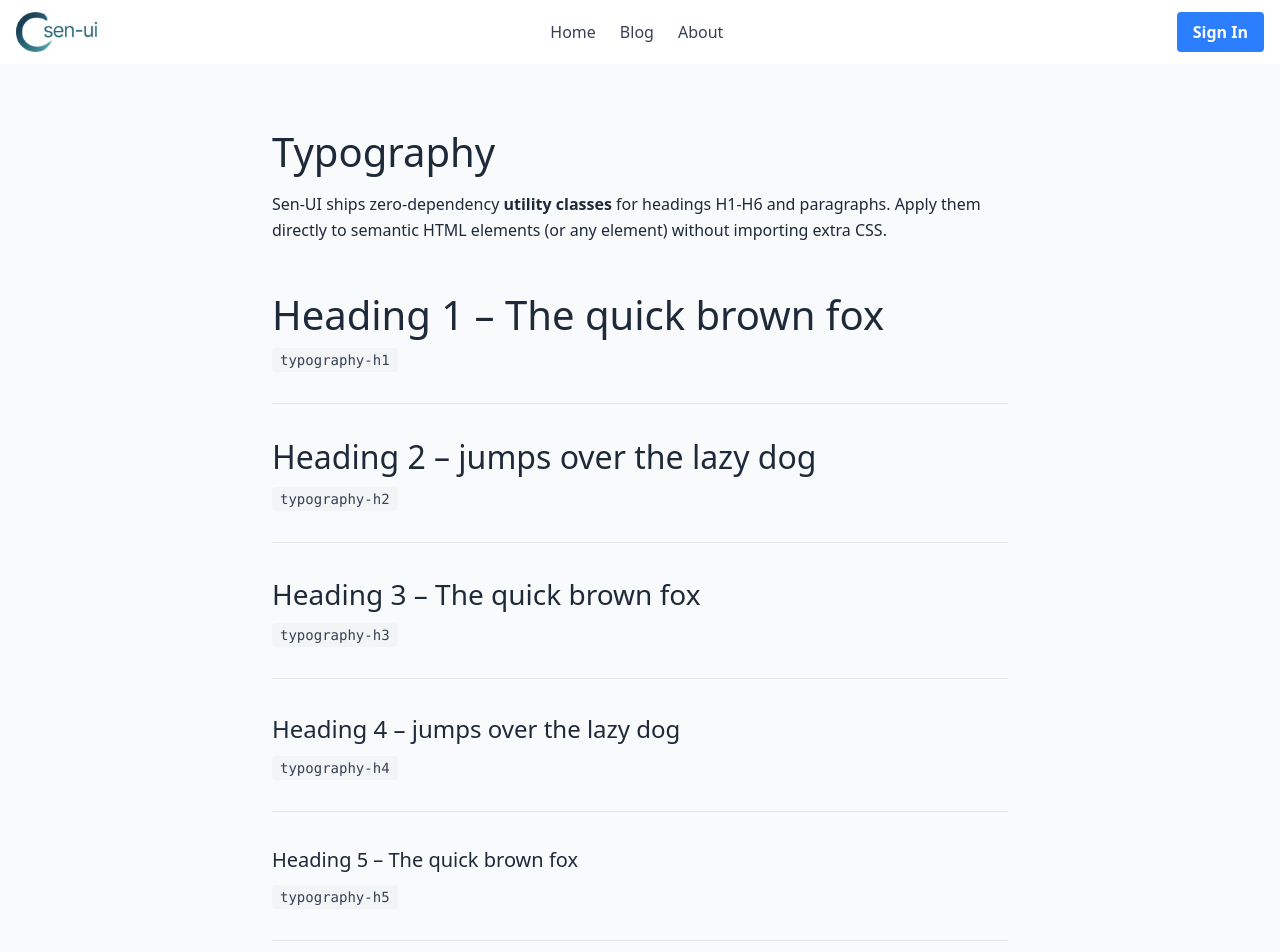
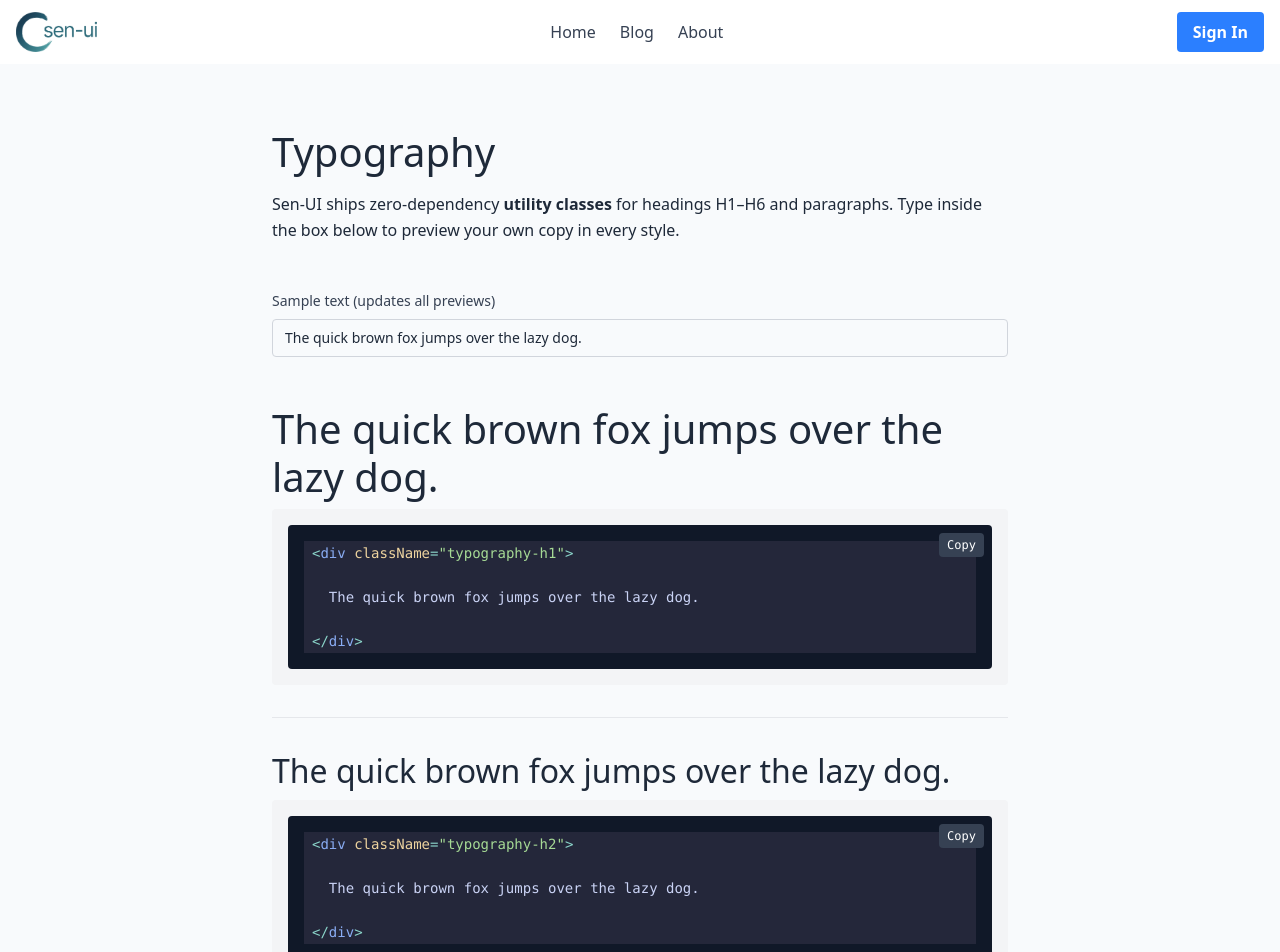
Before and after one commit to geryenkohawsen/sen-ui, a Next.js app: page /components/typography in a window 1280 px wide. Shown: the top 952 px of the page. Built offline with nearby package versions, Linux system fonts and the light colour scheme.

Commit message:
feat: implement TypographyPreviewer component for interactive typography examples

```diff
--- /dev/null
+++ b/app/components/typography/TypographyPreviewer.tsx
@@ -0,0 +1,97 @@
+'use client'
+import { SenCode } from '@/components/ui/SenCode'
+/* ------------------------------------------------------------------ */
+/*  <TypographyPreviewer> – Client wrapper with shared state          */
+/* ------------------------------------------------------------------ */
+
+import React, { useId, useState } from 'react'
+
+export function TypographyPreviewer() {
+  // Shared sample text state (defaults to classic pangram)
+  const [sampleText, setSampleText] = useState(
+    'The quick brown fox jumps over the lazy dog.'
+  )
+  const inputId = useId()
+
+  /** Available utility classes, kept in a simple array for easy mapping. */
+  const utilities: { label: string; className: string }[] = [
+    { label: 'H1', className: 'typography-h1' },
+    { label: 'H2', className: 'typography-h2' },
+    { label: 'H3', className: 'typography-h3' },
+    { label: 'H4', className: 'typography-h4' },
+    { label: 'H5', className: 'typography-h5' },
+    { label: 'H6', className: 'typography-h6' },
+    { label: 'Paragraph', className: 'typography-p' },
+  ]
+
+  return (
+    <>
+      {/* --- Live controls ------------------------------------------------ */}
+      <fieldset className="mb-12 space-y-2">
+        <label
+          htmlFor={inputId}
+          className="block text-sm font-medium text-gray-700 dark:text-gray-300"
+        >
+          Sample text&nbsp;(updates all previews)
+        </label>
+        <input
+          id={inputId}
+          type="text"
+          value={sampleText}
+          onChange={(e) => setSampleText(e.target.value)}
+          className="w-full rounded border border-gray-300 px-3 py-2 text-sm dark:border-gray-600 dark:bg-gray-800 dark:text-gray-100"
+        />
+      </fieldset>
+
+      {/* --- Preview list -------------------------------------------------- */}
+      <section className="space-y-8">
+        {utilities.map((util) => (
+          <PreviewBlock
+            key={util.label}
+            label={util.label}
+            className={util.className}
+            sampleText={sampleText}
+          />
+        ))}
+      </section>
+    </>
+  )
+}
+
+/* ------------------------------------------------------------------ */
+/*  <PreviewBlock> – renders the live sample + its JSX snippet       */
+/* ------------------------------------------------------------------ */
+interface PreviewBlockProps {
+  /** Human-readable label (e.g. “H1”). */
+  label: string
+  /** Tailwind utility class to apply (e.g. `typography-h1`). */
+  className: string
+  /** The text to render in the sample. */
+  sampleText: string
+}
+
+/**
+ * Renders one preview row: the live example plus the exact JSX you’d write.
+ */
+function PreviewBlock({ label, className, sampleText }: PreviewBlockProps) {
+  const snippet = [
+    `<div className="${className}">`,
+    `  ${sampleText}`,
+    `</div>`,
+  ].join('\n')
+
+  return (
+    <div className="border-b border-gray-200 pb-8 dark:border-gray-700">
+      {/* Live example */}
+      <div className={`${className} mb-2`}>{sampleText}</div>
+
+      {/* JSX snippet using SenCode */}
+      <pre
+        aria-label={`${label} render snippet`}
+        className="overflow-x-auto rounded bg-gray-100 p-4 text-sm text-gray-700 dark:bg-gray-800 dark:text-gray-200"
+      >
+        <SenCode code={snippet} />
+      </pre>
+    </div>
+  )
+}
--- a/app/components/typography/page.tsx
+++ b/app/components/typography/page.tsx
@@ -1,6 +1,7 @@
 // app/(docs)/typography/page.tsx
 import type { Metadata } from 'next'
 import React from 'react'
+import { TypographyPreviewer } from './TypographyPreviewer'
 
 /* ------------------------------------------------------------------ */
 /*  Page metadata (improves SEO & accessibility)                      */
@@ -12,104 +13,25 @@ export const metadata: Metadata = {
 }
 
 /* ------------------------------------------------------------------ */
-/*  <PreviewBlock> helper                                             */
-/* ------------------------------------------------------------------ */
-
-/**
- * Props for {@link PreviewBlock}.
- */
-interface PreviewBlockProps {
-  /** Human-readable label (e.g. “H1”). */
-  label: string
-  /** The Tailwind utility class to showcase (e.g. `typography-h1`). */
-  className: string
-  /** Example text that will be rendered with the utility class applied. */
-  sample: string
-}
-
-/**
- * Renders a single preview row (example text + code snippet).
- */
-function PreviewBlock({ label, className, sample }: PreviewBlockProps) {
-  return (
-    <div className="border-b border-gray-200 pb-8 dark:border-gray-700">
-      {/* Example text */}
-      <div className={`${className} mb-2`}>{sample}</div>
-
-      {/* Code snippet */}
-      <code
-        aria-label={`${label} utility class name`}
-        className="rounded bg-gray-100 px-2 py-1 text-sm text-gray-700 dark:bg-gray-800 dark:text-gray-200"
-      >
-        {className}
-      </code>
-    </div>
-  )
-}
-
-/* ------------------------------------------------------------------ */
-/*  Typography docs page                                              */
+/*  Typography docs page (Server Component shell)                     */
 /* ------------------------------------------------------------------ */
 export default function TypographyDocsPage() {
-  /* Early return pattern keeps indentation shallow */
-  const previews: PreviewBlockProps[] = [
-    {
-      label: 'H1',
-      className: 'typography-h1',
-      sample: 'Heading 1 – The quick brown fox',
-    },
-    {
-      label: 'H2',
-      className: 'typography-h2',
-      sample: 'Heading 2 – jumps over the lazy dog',
-    },
-    {
-      label: 'H3',
-      className: 'typography-h3',
-      sample: 'Heading 3 – The quick brown fox',
-    },
-    {
-      label: 'H4',
-      className: 'typography-h4',
-      sample: 'Heading 4 – jumps over the lazy dog',
-    },
-    {
-      label: 'H5',
-      className: 'typography-h5',
-      sample: 'Heading 5 – The quick brown fox',
-    },
-    {
-      label: 'H6',
-      className: 'typography-h6',
-      sample: 'Heading 6 – jumps over the lazy dog',
-    },
-    {
-      label: 'Paragraph',
-      className: 'typography-p',
-      sample: 'Paragraph – Lorem ipsum dolor sit amet.',
-    },
-  ]
-
   return (
     <main className="mx-auto max-w-3xl space-y-12 px-4 py-16">
-      {/* Page intro */}
+      {/* Intro */}
       <section aria-labelledby="typography-docs-heading">
         <h1 id="typography-docs-heading" className="typography-h1 mb-4">
           Typography
         </h1>
         <p className="typography-p">
           Sen-UI ships zero-dependency <strong>utility classes</strong> for
-          headings&nbsp;H1-H6 and paragraphs. Apply them directly to semantic
-          HTML elements (or any element) without importing extra CSS.
+          headings&nbsp;H1–H6 and paragraphs. Type inside the box below to
+          preview your own copy in every style.
         </p>
       </section>
 
-      {/* Preview table */}
-      <section className="space-y-8">
-        {previews.map((preview) => (
-          <PreviewBlock key={preview.label} {...preview} />
-        ))}
-      </section>
+      {/* Interactive previewer */}
+      <TypographyPreviewer />
     </main>
   )
 }
```
